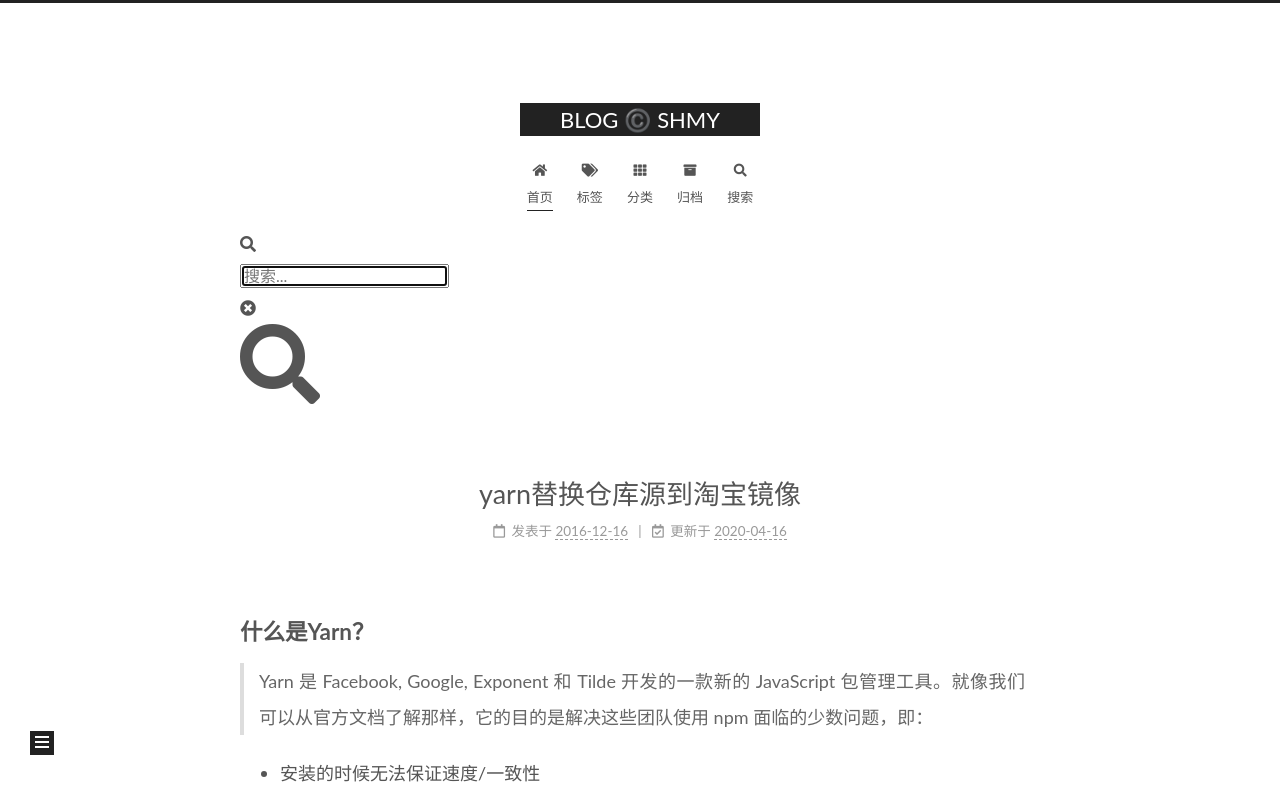
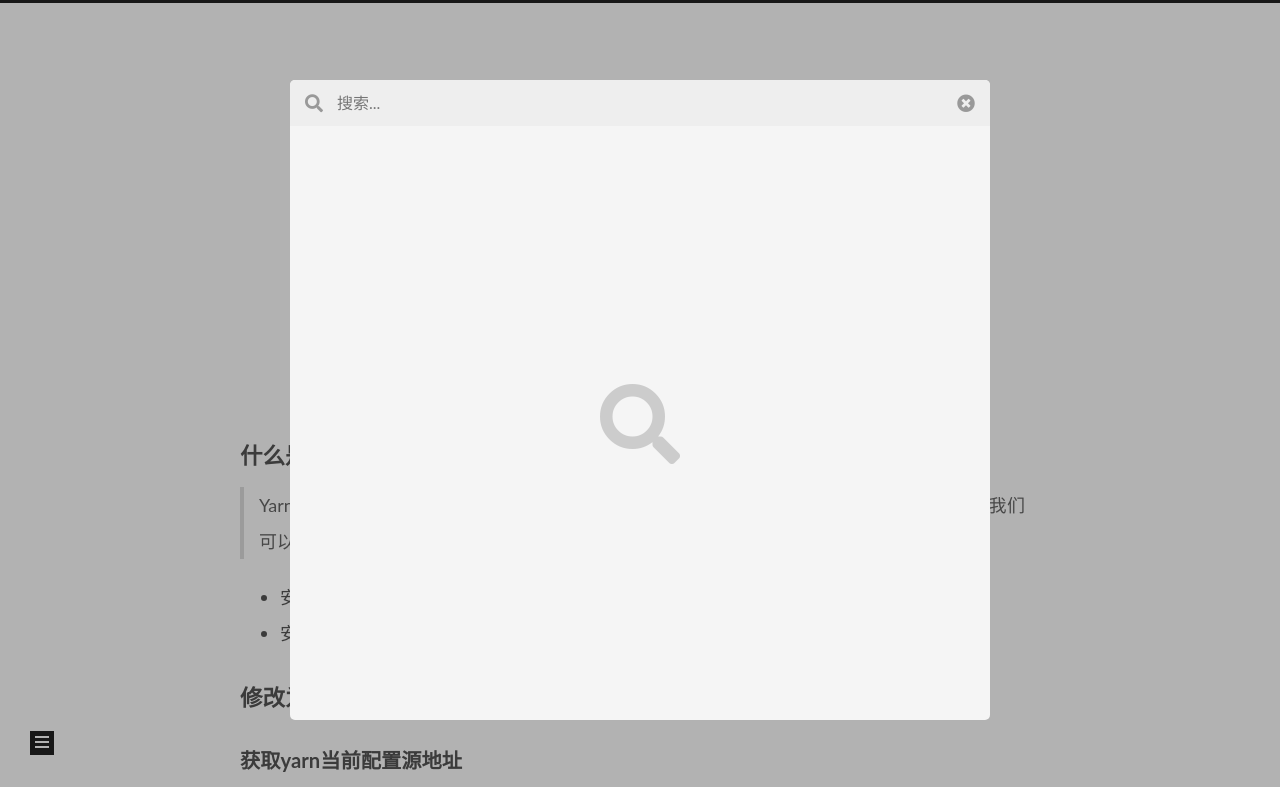
Before and after one commit to shmy/shmy.github.io, a plain HTML site: page index.html in a window 1280 px wide. Both pictures are taken after a click on the button "搜索". Shown: the top 787 px of the page. Drawn offline with Linux system fonts and the light colour scheme.

Commit message:
Site updated: 2020-04-16 13:05:37

```diff
--- a/css/main.css
+++ b/css/main.css
@@ -1169,7 +1169,7 @@ pre .javascript .function {
 }
 .links-of-author a::before,
 .links-of-author span.exturl::before {
-  background: #2fff29;
+  background: #fff0ff;
   border-radius: 50%;
   content: ' ';
   display: inline-block;
@@ -2140,6 +2140,106 @@ ul.breadcrumb li + li:last-child {
 .tag-cloud a:hover {
   color: var(--link-hover-color) !important;
 }
+.search-pop-overlay {
+  background: rgba(0,0,0,0);
+  height: 100%;
+  left: 0;
+  position: fixed;
+  top: 0;
+  transition: visibility 0s linear 0.2s, background 0.2s;
+  visibility: hidden;
+  width: 100%;
+  z-index: 1400;
+}
+.search-pop-overlay.search-active {
+  background: rgba(0,0,0,0.3);
+  transition: background 0.2s;
+  visibility: visible;
+}
+.search-popup {
+  background: var(--card-bg-color);
+  border-radius: 5px;
+  height: 80%;
+  left: calc(50% - 350px);
+  position: fixed;
+  top: 10%;
+  transform: scale(0);
+  transition: transform 0.2s;
+  width: 700px;
+  z-index: 1500;
+}
+.search-active .search-popup {
+  transform: scale(1);
+}
+@media (max-width: 767px) {
+  .search-popup {
+    border-radius: 0;
+    height: 100%;
+    left: 0;
+    margin: 0;
+    top: 0;
+    width: 100%;
+  }
+}
+.search-popup .search-icon,
+.search-popup .popup-btn-close {
+  color: #999;
+  font-size: 18px;
+  padding: 0 10px;
+}
+.search-popup .popup-btn-close {
+  cursor: pointer;
+}
+.search-popup .popup-btn-close:hover .fa {
+  color: #222;
+}
+.search-popup .search-header {
+  background: #eee;
+  border-top-left-radius: 5px;
+  border-top-right-radius: 5px;
+  display: flex;
+  padding: 5px;
+}
+.search-popup input.search-input {
+  background: transparent;
+  border: 0;
+  outline: 0;
+  width: 100%;
+}
+.search-popup input.search-input::-webkit-search-cancel-button {
+  display: none;
+}
+.search-popup .search-input-container {
+  flex-grow: 1;
+  padding: 2px;
+}
+.search-popup ul.search-result-list {
+  margin: 0 5px;
+  padding: 0;
+  width: 100%;
+}
+.search-popup p.search-result {
+  border-bottom: 1px dashed #ccc;
+  padding: 5px 0;
+}
+.search-popup a.search-result-title {
+  font-weight: bold;
+}
+.search-popup .search-keyword {
+  border-bottom: 1px dashed #ff2a2a;
+  color: #ff2a2a;
+  font-weight: bold;
+}
+.search-popup #search-result {
+  display: flex;
+  height: calc(100% - 55px);
+  overflow: auto;
+  padding: 5px 25px;
+}
+.search-popup #no-result {
+  color: #ccc;
+  margin: auto;
+}
 @media (max-width: 767px) {
   .header-inner,
   .main-inner,
```
